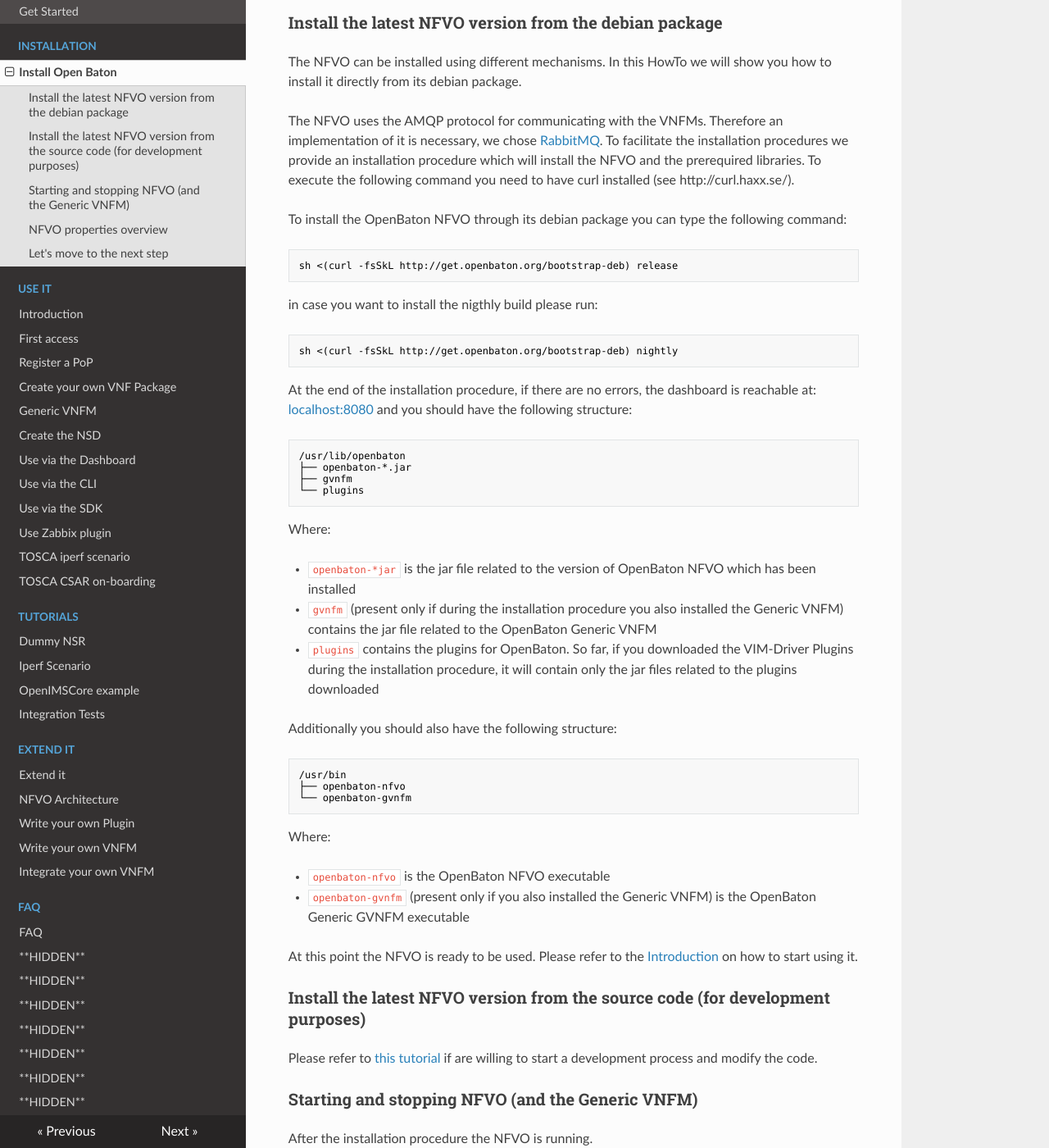
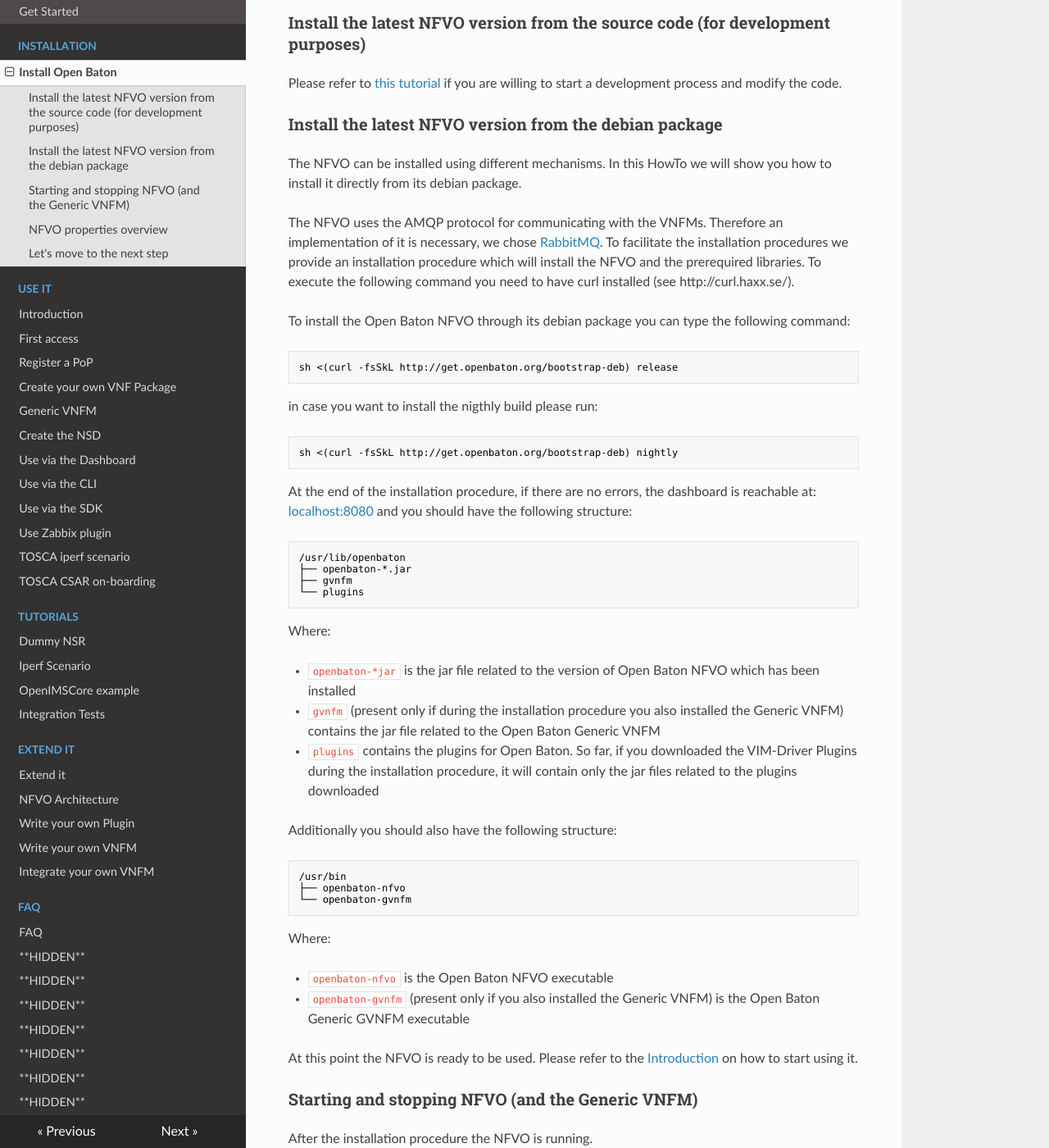
Before and after one commit to openbaton/docs, an MkDocs documentation site: the page built from docs/nfvo-installation-deb.md, in a window 1280 px wide and 1400 px high, scrolled down 213 px. Shown: the whole window at 82% size. Built offline with MkDocs 1.6.1, drawn with Linux system fonts in a browser that asks for light colours; nearby versions of some CDN libraries; old or Windows-style settings are respelled for this version of MkDocs.

Commit message:
Impro: add aesthetic modification

````diff
--- a/docs/nfvo-installation-deb.md
+++ b/docs/nfvo-installation-deb.md
@@ -1,6 +1,10 @@
 ## Install NFVO
 
 The NFVO is implemented in java using the [spring.io][spring] framework. For more details about the NFVO architecture, you can refer to the extend it section.
+
+### Install the latest NFVO version from the source code (for development purposes)
+
+Please refer to [this tutorial](nfvo-installation.md) if you are willing to start a development process and modify the code.
 
 ### Install the latest NFVO version from the debian package
 
@@ -10,7 +14,7 @@
 To facilitate the installation procedures we provide an installation procedure which will install the NFVO and the prerequired libraries.
 To execute the following command you need to have curl installed (see http://curl.haxx.se/).
 
-To install the OpenBaton NFVO through its debian package you can type the following command:
+To install the Open Baton NFVO through its debian package you can type the following command:
 
 ```bash
 sh <(curl -fsSkL http://get.openbaton.org/bootstrap-deb) release
@@ -32,9 +36,9 @@
 
 Where:
 
-* `openbaton-*jar` is the jar file related to the version of OpenBaton NFVO which has been installed
-* `gvnfm` (present only if during the installation procedure you also installed the Generic VNFM) contains the jar file related to the OpenBaton Generic VNFM
-* `plugins` contains the plugins for OpenBaton. So far, if you downloaded the VIM-Driver Plugins during the installation procedure, it will contain only the jar files related to the plugins downloaded
+* `openbaton-*jar` is the jar file related to the version of Open Baton NFVO which has been installed
+* `gvnfm` (present only if during the installation procedure you also installed the Generic VNFM) contains the jar file related to the Open Baton Generic VNFM
+* `plugins` contains the plugins for Open Baton. So far, if you downloaded the VIM-Driver Plugins during the installation procedure, it will contain only the jar files related to the plugins downloaded
 
 Additionally you should also have the following structure:
 ```bash
@@ -45,14 +49,11 @@
 
 Where:
 
-* `openbaton-nfvo` is the OpenBaton NFVO executable
-* `openbaton-gvnfm` (present only if you also installed the Generic VNFM) is the OpenBaton Generic GVNFM executable
+* `openbaton-nfvo` is the Open Baton NFVO executable
+* `openbaton-gvnfm` (present only if you also installed the Generic VNFM) is the Open Baton Generic GVNFM executable
 
 At this point the NFVO is ready to be used. Please refer to the [Introduction][use-openbaton] on how to start using it.
 
-### Install the latest NFVO version from the source code (for development purposes)
-
-Please refer to [this tutorial](nfvo-installation.md) if are willing to start a development process and modify the code.
 
 ### Starting and stopping NFVO (and the Generic VNFM)
 
````
